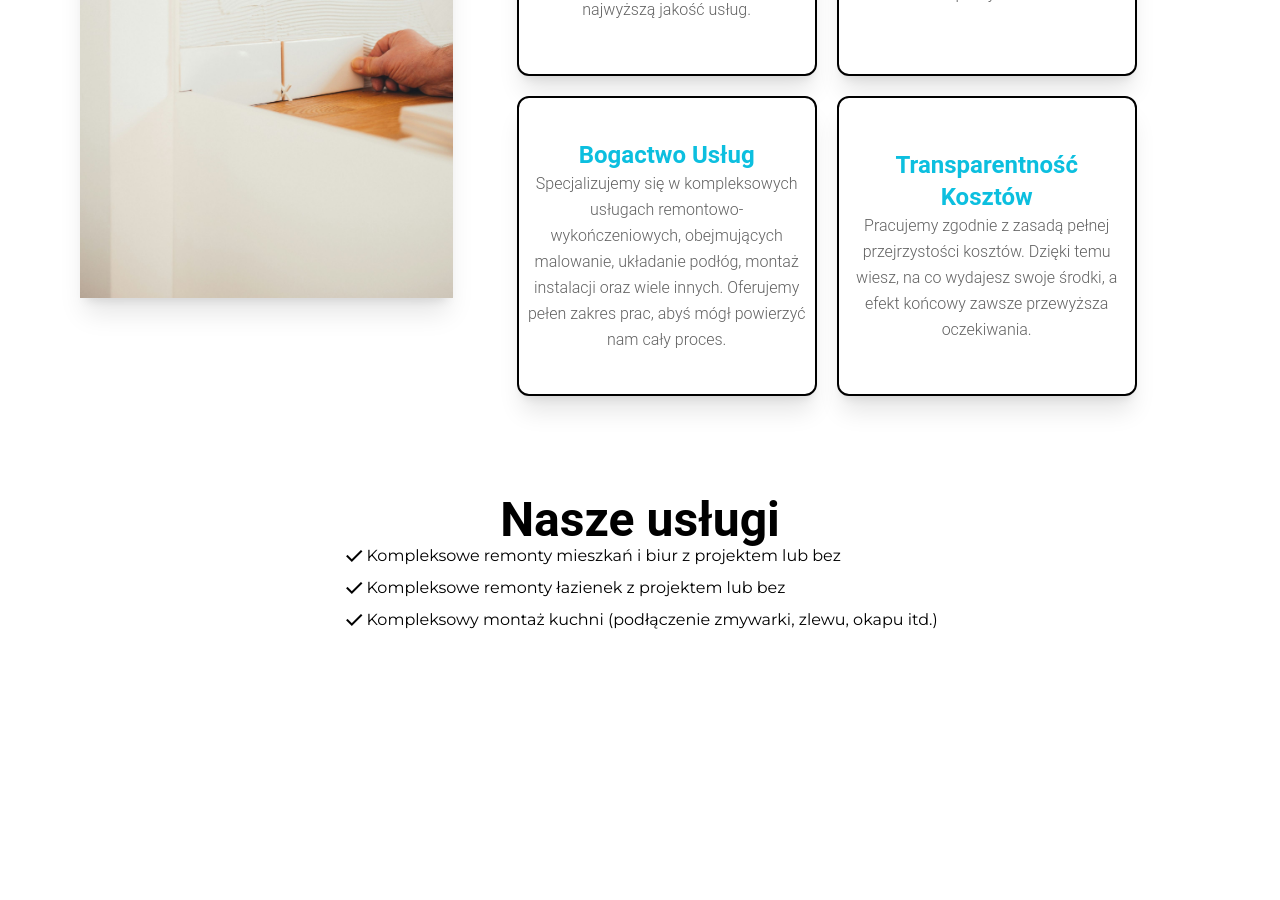
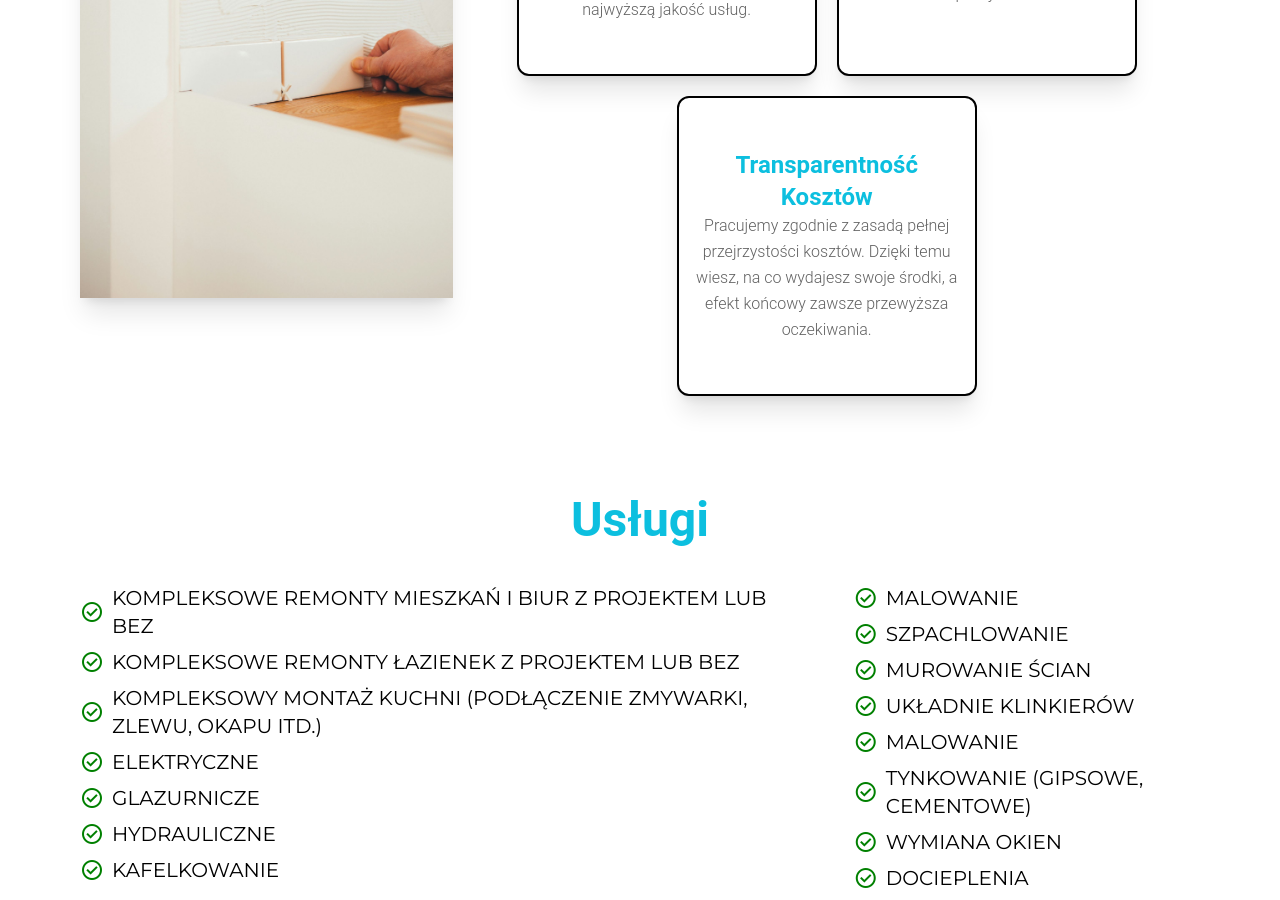
Before and after one commit to Bartz94/dawidex, a React (Vite) app: page / in a window 1280 px wide. Shown: the part 1500-2400 px from the top of the page. Before the commit the page ends 2140 px from the top, so only its background shows below. Built offline with nearby package versions, Linux system fonts and the light colour scheme.

Commit message:
create ServiceListItem.tsx

```diff
--- a/src/views/homePage/HomePage.tsx
+++ b/src/views/homePage/HomePage.tsx
@@ -1,7 +1,8 @@
-import { Typography } from "@material-tailwind/react"
+import { Card, Typography } from "@material-tailwind/react"
 import { useTranslation } from "react-i18next"
 import { PageLayout } from "../components/PageLayout"
 import { HomePageCard } from "./components/HomePageCard"
+import { ServiceListItem } from "./components/ServiceListItem"
 
 export const HomePage = () => {
     const { t } = useTranslation()
@@ -16,7 +17,7 @@ export const HomePage = () => {
 
             <div className="my-10 px-4 lg:px-20 flex flex-col lg:flex-row justify-left lg:justify-between items-center">
                 <div className="w-full lg:w-1/2 flex flex-col justify-center text-center lg:text-left mb-8 lg:mb-0">
-                    <Typography className="text-3xl lg:text-5xl font-bold">
+                    <Typography className="text-secondary text-3xl lg:text-5xl font-bold">
                         O firmie DAWIDEX
                     </Typography>
                     <Typography className="lg:text-xl text-lg">
@@ -33,7 +34,7 @@ export const HomePage = () => {
                 <img className="w-full lg:w-1/3 shadow-xl mb-8 lg:mb-0" src="/images/charlesdeluvio-LyQi9DS7AEg-unsplash.jpg" alt="Opis grafiki" />
 
                 <div className="p-5 w-full lg:w-2/3 text-center">
-                    <Typography className="text-3xl lg:text-5xl font-bold mb-10">
+                    <Typography className="text-secondary text-3xl lg:text-5xl font-bold mb-10">
                         Dlaczego warto wybrać DAWIDEX?
                     </Typography>
                     <div className="flex flex-col lg:flex-row gap-5 flex-wrap items-center justify-center ">
@@ -45,10 +46,10 @@ export const HomePage = () => {
                             title="Solidność i Terminowość"
                             description="Dbamy o to, aby prace remontowe były prowadzone rzetelnie, zgodnie z planem i z zachowaniem najwyższych standardów. Twoje zadowolenie to nasz priorytet."
                         />
-                        <HomePageCard
+                        {/* <HomePageCard
                             title="Bogactwo Usług"
                             description="Specjalizujemy się w kompleksowych usługach remontowo-wykończeniowych, obejmujących malowanie, układanie podłóg, montaż instalacji oraz wiele innych. Oferujemy pełen zakres prac, abyś mógł powierzyć nam cały proces."
-                        />
+                        /> */}
                         <HomePageCard
                             title="Transparentność Kosztów"
                             description="Pracujemy zgodnie z zasadą pełnej przejrzystości kosztów. Dzięki temu wiesz, na co wydajesz swoje środki, a efekt końcowy zawsze przewyższa oczekiwania."
@@ -59,32 +60,33 @@ export const HomePage = () => {
 
 
 
-            <div className="my-10 px-20 flex flex-col items-center justify-center flex-wrap grow">
-                <Typography className="text-3xl lg:text-5xl font-bold ">
-                    Nasze usługi
+            <div className="my-10 px-20 flex flex-col items-center justify-center flex-wrap grow mb-72">
+                <Typography className="text-secondary text-3xl lg:text-5xl font-bold ">
+                    Usługi
                 </Typography>
 
-                <ul className="list-inside list-none">
-                    <li className="flex items-center mb-2">
-                        <span className="material-symbols-outlined">
-                            done
-                        </span>
-                        Kompleksowe remonty mieszkań i biur z projektem lub bez
-                    </li>
-                    <li className="flex items-center mb-2">
-                        <span className="material-symbols-outlined">
-                            done
-                        </span>
-                        Kompleksowe remonty łazienek z projektem lub bez
-                    </li>
-                    <li className="flex items-center mb-2">
-                        <span className="material-symbols-outlined">
-                            done
-                        </span>
-                        Kompleksowy montaż kuchni (podłączenie zmywarki, zlewu, okapu itd.)
-                    </li>
-                    {/* Pozostałe elementy listy */}
-                </ul>
+
+                <div className="mt-10 flex flex-col lg:flex-row gap-0 lg:gap-20">
+                    <ul className="list-inside list-none">
+                        <ServiceListItem text="Kompleksowe remonty mieszkań i biur z projektem lub bez" />
+                        <ServiceListItem text="kompleksowe remonty łazienek z projektem lub bez" />
+                        <ServiceListItem text="kompleksowy montaż kuchni (podłączenie zmywarki, zlewu, okapu itd.)" />
+                        <ServiceListItem text="Elektryczne" />
+                        <ServiceListItem text="Glazurnicze" />
+                        <ServiceListItem text="Hydrauliczne" />
+                        <ServiceListItem text="Kafelkowanie" />
+                    </ul>
+                    <ul className="list-inside list-none">
+                        <ServiceListItem text="Malowanie" />
+                        <ServiceListItem text="Szpachlowanie" />
+                        <ServiceListItem text="Murowanie ścian" />
+                        <ServiceListItem text="Układnie klinkierów" />
+                        <ServiceListItem text="Malowanie" />
+                        <ServiceListItem text="Tynkowanie (gipsowe, cementowe)" />
+                        <ServiceListItem text="Wymiana okien" />
+                        <ServiceListItem text="Docieplenia" />
+                    </ul>
+                </div>
             </div>
 
         </PageLayout>
--- /dev/null
+++ b/src/views/homePage/components/ServiceListItem.tsx
@@ -0,0 +1,14 @@
+type ServiceItemProps = {
+    text: string
+}
+
+export const ServiceListItem: React.FC<ServiceItemProps> = ({ text }) => {
+    return (
+        <li className="flex items-center gap-2 text-xl mb-2">
+            <span className="material-symbols-outlined bg-green" style={{ color: 'green' }}>
+                check_circle
+            </span>
+            {text.toUpperCase()}
+        </li>
+    )
+}
```
